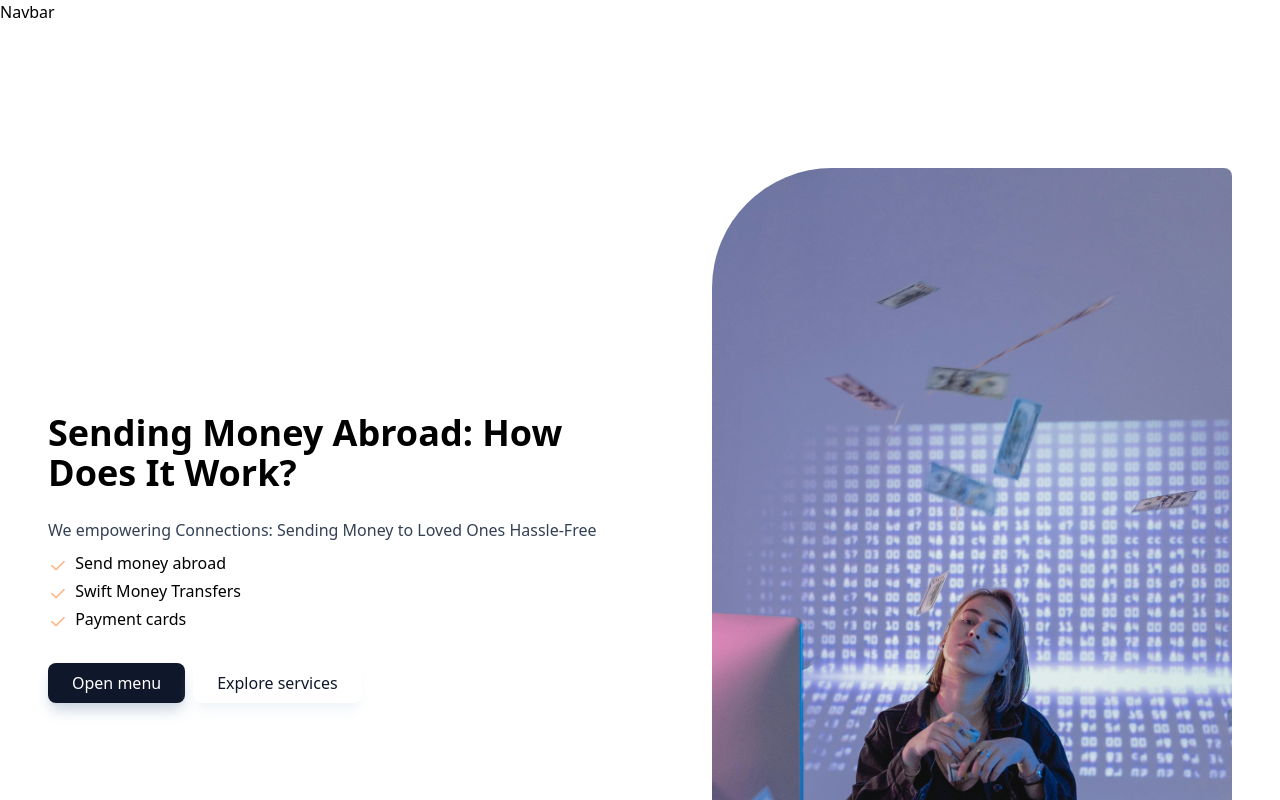
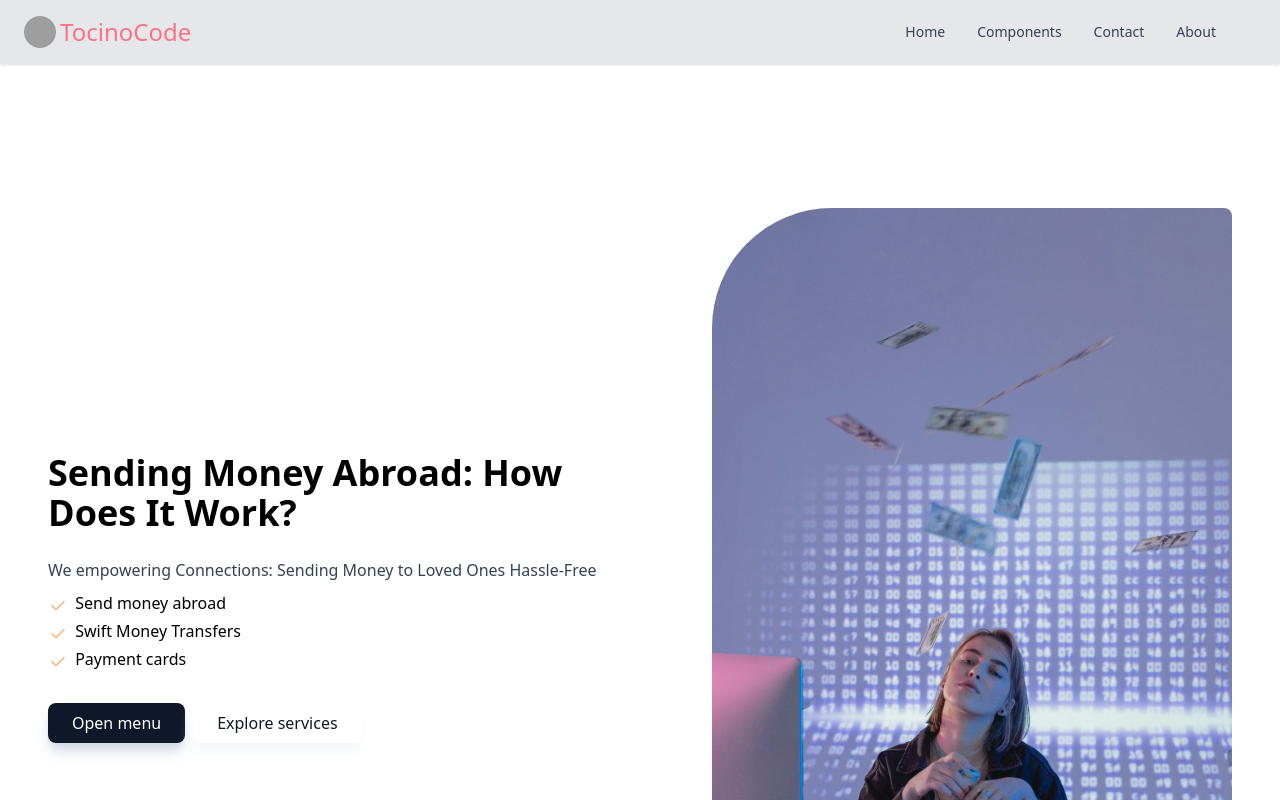
Before and after one commit to gines18/Citizen_hub, a React app: page / in a window 1280 px wide. Shown: the top 800 px of the page. Built offline with nearby package versions, Linux system fonts and the light colour scheme; grey boxes are pictures that could not be loaded; the HTML template or start-up script is replaced by a standard one.

Commit message:
update Navbar.jsx and add back.gradient for Home.jsx

```diff
--- a/src/Home.jsx
+++ b/src/Home.jsx
@@ -110,7 +110,7 @@ function Home() {
         </svg>
       </section>
 
-      <section class="text-gray-600 body-font">
+      <section class="text-gray-600 body-font bg-gradient-to-tr from-sky-800 via-sky-400 to-sky-200 mt-20">
         <div class="container px-5 py-24 mx-auto">
           <div class="flex flex-wrap lg:w-4/5 sm:mx-auto sm:mb-2 -mx-2">
             <div class="p-2 sm:w-1/2 w-full">
--- a/src/Navbar.jsx
+++ b/src/Navbar.jsx
@@ -1,8 +1,34 @@
 import React from 'react'
 
 function Navbar() {
+
   return (
-    <div>Navbar</div>
+<nav class="bg-gray-200 shadow dark:bg-gray-900 w-screen">
+  <div class="container mx-auto px-6 py-4 md:flex md:items-center md:justify-between">
+    <div class="flex items-center justify-between">
+      <div>
+        <a class="flex">
+          <img class="h-8 w-8 rounded-full" src="https://firebasestorage.googleapis.com/v0/b/tocinocode.appspot.com/o/global%2Flogo%20tocinocode.png?alt=media&token=45649449-37c5-4d26-91d0-4cb72359a439" alt=""/>
+          <span class="ml-1 text-2xl font-medium text-rose-400">TocinoCode</span>
+        </a>
+      </div>
+
+      <div class="flex md:hidden">
+        <button id="menu-toggle" type="button" class="text-gray-500 hover:text-red-400 focus:text-gray-600 focus:outline-none dark:text-gray-200 dark:hover:text-gray-400 dark:focus:text-gray-400" aria-label="toggle menu">
+          <svg viewBox="0 0 24 24" class="h-6 w-6 fill-current"><path fill-rule="evenodd" d="M4 5h16a1 1 0 0 1 0 2H4a1 1 0 1 1 0-2zm0 6h16a1 1 0 0 1 0 2H4a1 1 0 0 1 0-2zm0 6h16a1 1 0 0 1 0 2H4a1 1 0 0 1 0-2z"></path></svg>
+        </button>
+      </div>
+    </div>
+
+    <div id="menu-items" class="hidden items-center md:flex flex-col md:mx-6 md:flex-row">
+      <a class="my-1 text-sm font-medium text-gray-700 hover:text-red-400 dark:text-gray-200 dark:hover:text-rose-400 md:mx-4 md:my-0">Home</a>
+      <a class="my-1 text-sm font-medium text-gray-700 hover:text-red-400 dark:text-gray-200 dark:hover:text-rose-400 md:mx-4 md:my-0">Components</a>
+      <a class="my-1 text-sm font-medium text-gray-700 hover:text-red-400 dark:text-gray-200 dark:hover:text-rose-400 md:mx-4 md:my-0">Contact</a>
+      <a class="my-1 text-sm font-medium text-gray-700 hover:text-red-400 dark:text-gray-200 dark:hover:text-rose-400 md:mx-4 md:my-0">About</a>
+    </div>
+  </div>
+</nav>
+
   )
 }
 
--- a/src/index.css
+++ b/src/index.css
@@ -12,3 +12,11 @@
   .animated-arrow {
     animation: moveUpDown 1.5s ease-in-out infinite;
   }
+
+  .menu-open {
+    display: block;
+  }
+
+  .menu-closed {
+    display: none;
+  }
```
Also changed, not shown: src/About.jsx (indentation only).
